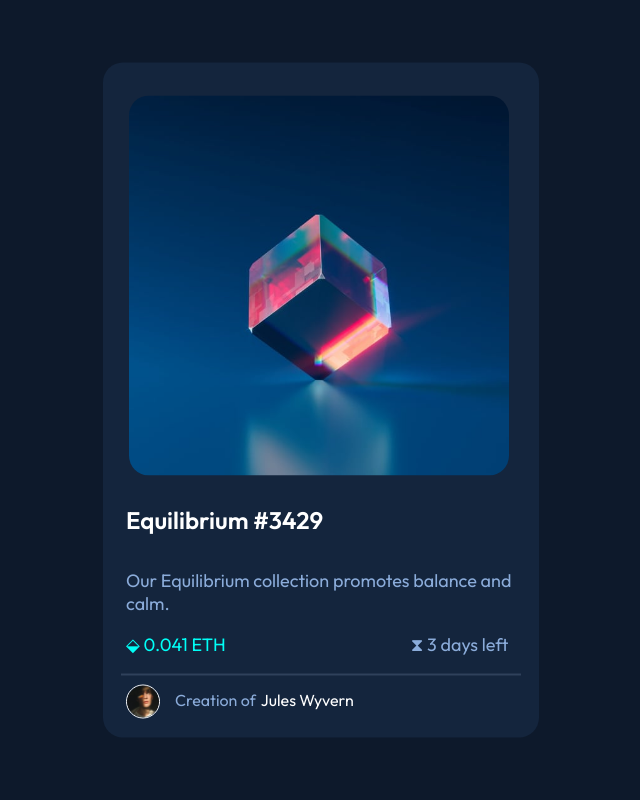
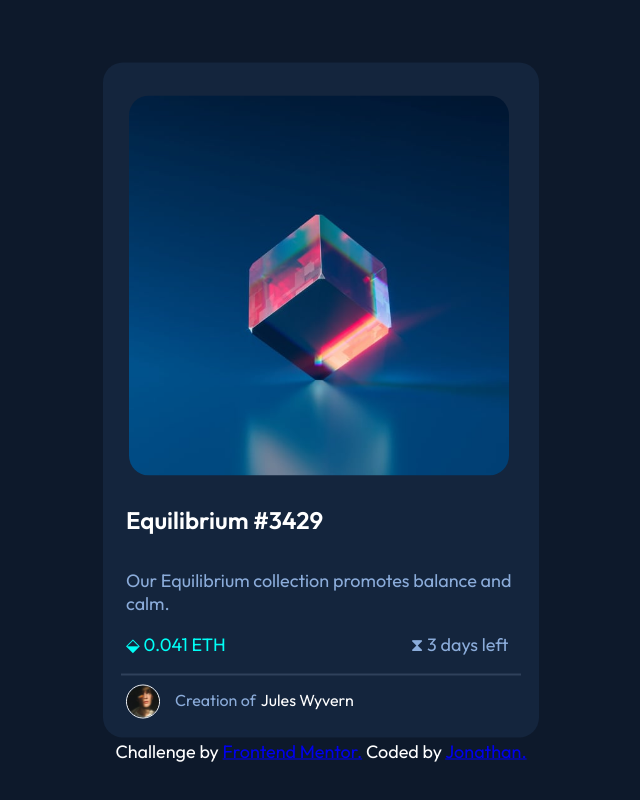
Before and after one commit to jonathanpadilla1/nft-preview-card-component, a plain HTML site: page index.html in a window 1280 px wide. Shown: the whole page, without its empty margins (319-959 px from the left). Drawn offline with Linux system fonts and the light colour scheme.

Commit message:
Add files via upload

```diff
--- a/index.html
+++ b/index.html
@@ -29,6 +29,24 @@
         <span class="creator-name">Jules Wyvern</span>
       </div>
     </div>
+    <footer>
+      <p>
+        Challenge by
+        <a
+          href="https://www.frontendmentor.io/challenges/nft-preview-card-component-SbdUL_w0U"
+          target="_blank"
+          class="front-end"
+          >Frontend Mentor.</a
+        >
+        Coded by
+        <a
+          href="https://www.frontendmentor.io/profile/JonathanPS7"
+          target="_blank"
+          class="jonathan"
+          >Jonathan.</a
+        >
+      </p>
+    </footer>
     <script src="" async defer></script>
   </body>
 </html>
--- a/style.css
+++ b/style.css
@@ -6,7 +6,7 @@
 ul {
   list-style-type: none;
 }
-body{
+body {
   background-color: hsl(217, 54%, 11%);
 }
 .container {
@@ -29,8 +29,8 @@ body{
   width: 380px;
   border-radius: 20px;
 }
-.nft:hover{
-  opacity:0.2;
+.nft:hover {
+  opacity: 0.2;
   color: aqua;
 }
 .equil {
@@ -86,3 +86,12 @@ body{
 .creator-name:hover {
   color: hsl(178, 100%, 50%);
 }
+footer {
+  position: fixed;
+  bottom: -10px;
+  left: 50%;
+  /* bring your own prefixes */
+  transform: translate(-50%, -50%);
+  font-size: 14px;
+  color: white;
+}
```
Also changed, not shown: images/img-1.png (added), 1 other file.
